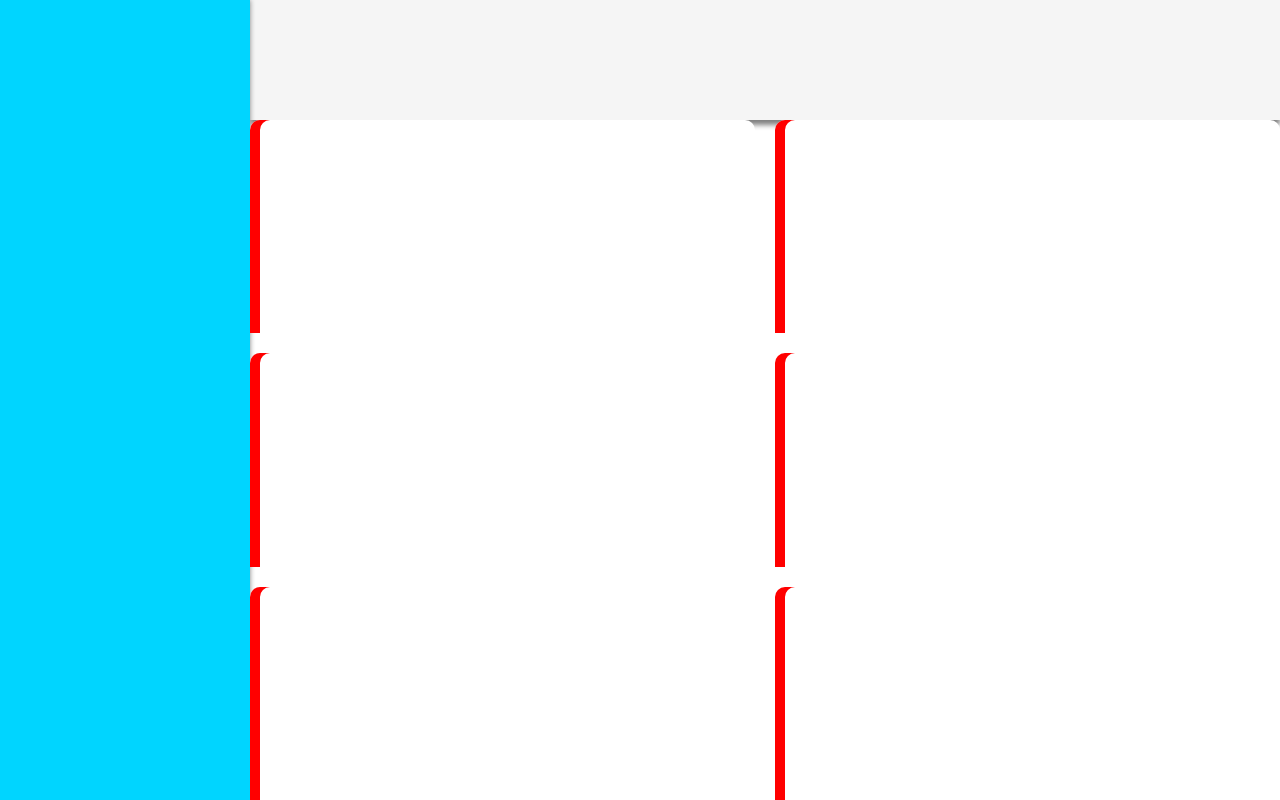
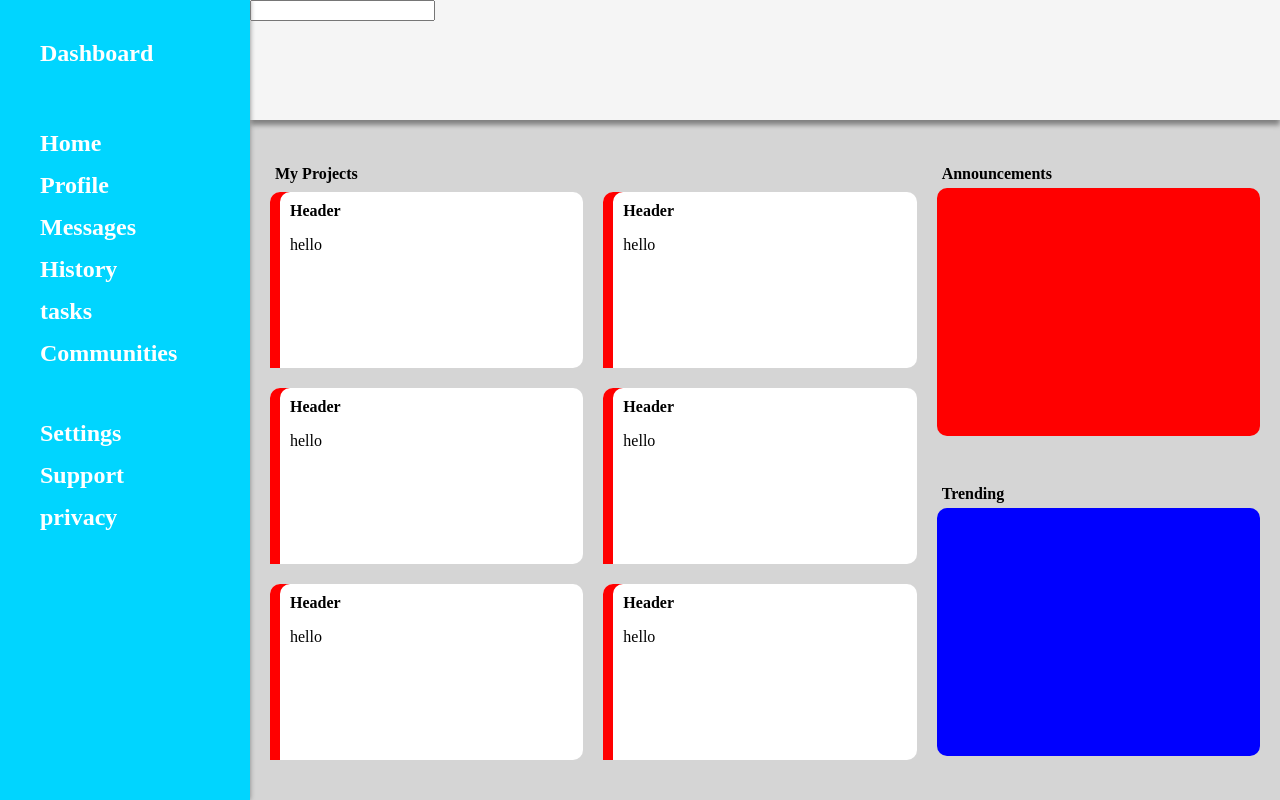
Before and after one commit to anthonyklimo/admin-dashboard, a plain HTML site: page index.html in a window 1280 px wide. Drawn offline with Linux system fonts and the light colour scheme.

Commit message:
change divs to work with layout

```diff
--- a/index.html
+++ b/index.html
@@ -11,36 +11,79 @@
 
     <div class="gridContainer">
         <div class="header">
+            <input type="search" name="searchBar" id="searchBar">
 
         </div>
         <div class="sidebar">
+            <div class="dashboard">
+                <a href="">Dashboard</a>
+            </div>
 
+            <div class="topLinks">
+                <a href="">Home</a>
+                <a href="">Profile</a>
+                <a href="">Messages</a>
+                <a href="">History</a>
+                <a href="">tasks</a>
+                <a href="">Communities</a>
+            </div>
+
+            <div class="bottomLinks">
+                <a href="">Settings</a>
+                <a href="">Support</a>
+                <a href="">privacy</a>
+            </div>
+
+        </div>
+        <div class="content">
+            <div class="projects">
+                <div class="projectsHeader">
+                    My Projects
                 </div>
                 <div class="cards">
                     <div class="card">
-
+                        <span>Header</span>
+                        <p>hello</p>
                     </div>
                     <div class="card">
-
+                        <span>Header</span>
+                        <p>hello</p>
                     </div>
                     <div class="card">
-
+                        <span>Header</span>
+                        <p>hello</p>
                     </div>
                     <div class="card">
-
+                        <span>Header</span>
+                        <p>hello</p>
                     </div>
                     <div class="card">
-
+                        <span>Header</span>
+                        <p>hello</p>
                     </div>
                     <div class="card">
+                        <span>Header</span>
+                        <p>hello</p>
+                    </div>
+                </div>
+            </div>
+
+        <div class="rightBar">
+            <div class="announcements">
+                <div class="announcementsHeader">
+                    Announcements
+                </div>
+                <div class="announcementsContent"></div>
+            </div>
+            <div class="trending">
+                <div class="trendingHeader">
+                    Trending
+                </div>
+                <div class="trendingContent">
 
                 </div>
             </div>
-        <div class="announcements">
-
         </div>
-        <div class="trending">
-
     </div>
     </div>
 
```
Lines whose indentation alone changed are shown as unchanged.
